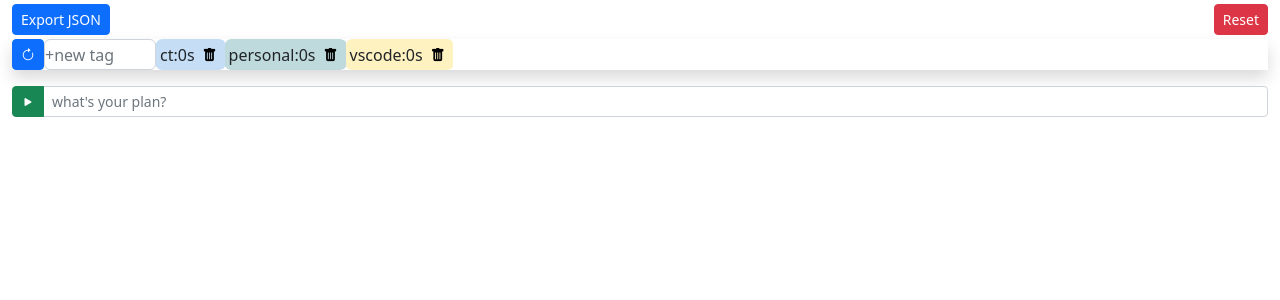
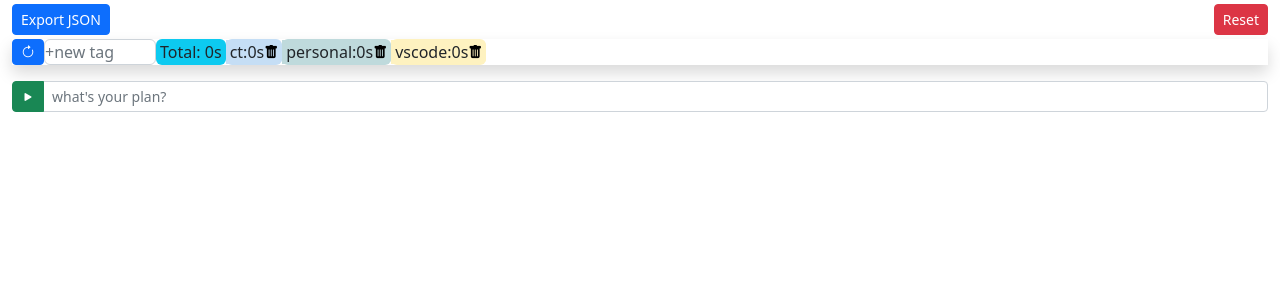
Before and after one commit to wenhoujx/timr, a React (Vite) app: page / in a window 1280 px wide. Shown: the top 300 px of the page. Built offline with nearby package versions, Linux system fonts and the light colour scheme.

Commit message:
smaller tags

```diff
--- a/src/components/TagList.jsx
+++ b/src/components/TagList.jsx
@@ -1,7 +1,7 @@
 import _ from 'lodash'
 import { useEffect, useState } from 'react'
 import { Button, Form, InputGroup, OverlayTrigger, Popover } from "react-bootstrap"
-import { SketchPicker, SliderPicker } from 'react-color'
+import { SliderPicker } from 'react-color'
 import { formatTime } from '../utils/utils'
 
 function computeTimes(tags, getTime) {
@@ -31,17 +31,29 @@ export function TagList({ tags, getTagTime, addTag, removeTag, updateTagColor })
             <div className='d-flex justify-content-start flex-wrap'
             >
                 <Button
+                    className='d-flex align-items-center'
                     size='sm'
-                    className='bi-arrow-clockwise'
-                    onClick={refreshTimes} />
+                    style={{ height: '26px' }}
+                    onClick={refreshTimes} >
+                    <i className='bi-arrow-clockwise' />
+                </Button>
                 <Form.Control
                     className='p-0'
-                    style={{ width: '7rem' }}
+                    style={{
+                        width: '7rem',
+                    }}
                     placeholder='+new tag'
                     value={value}
                     onChange={e => setValue(e.target.value)}
                     onKeyDown={(e) => { e.key === 'Enter' && addNewTag() }}
                 />
+                <div
+                    className='d-flex align-items-center px-1 bg-info rounded'
+
+                >
+                    Total: {formatTime(_.sum(_.map(times, t => t[1])))}
+                </div>
+
                 {_.map(times, ([tag, time]) => (
                     <div
                         key={tag.tag}
@@ -57,7 +69,7 @@ export function TagList({ tags, getTagTime, addTag, removeTag, updateTagColor })
                             overlay={
                                 <Popover
                                     style={{ width: '15rem' }}
-                                    >
+                                >
                                     <Popover.Body>
                                         <SliderPicker
                                             color={tag.color}
@@ -75,7 +87,7 @@ export function TagList({ tags, getTagTime, addTag, removeTag, updateTagColor })
                         </OverlayTrigger>
                         <Button
                             size='sm'
-                            className='bi-trash-fill border-0'
+                            className='bi-trash-fill border-0 p-0 pe-1'
                             style={{
                                 backgroundColor: tag.color,
                                 color: 'black'
```
